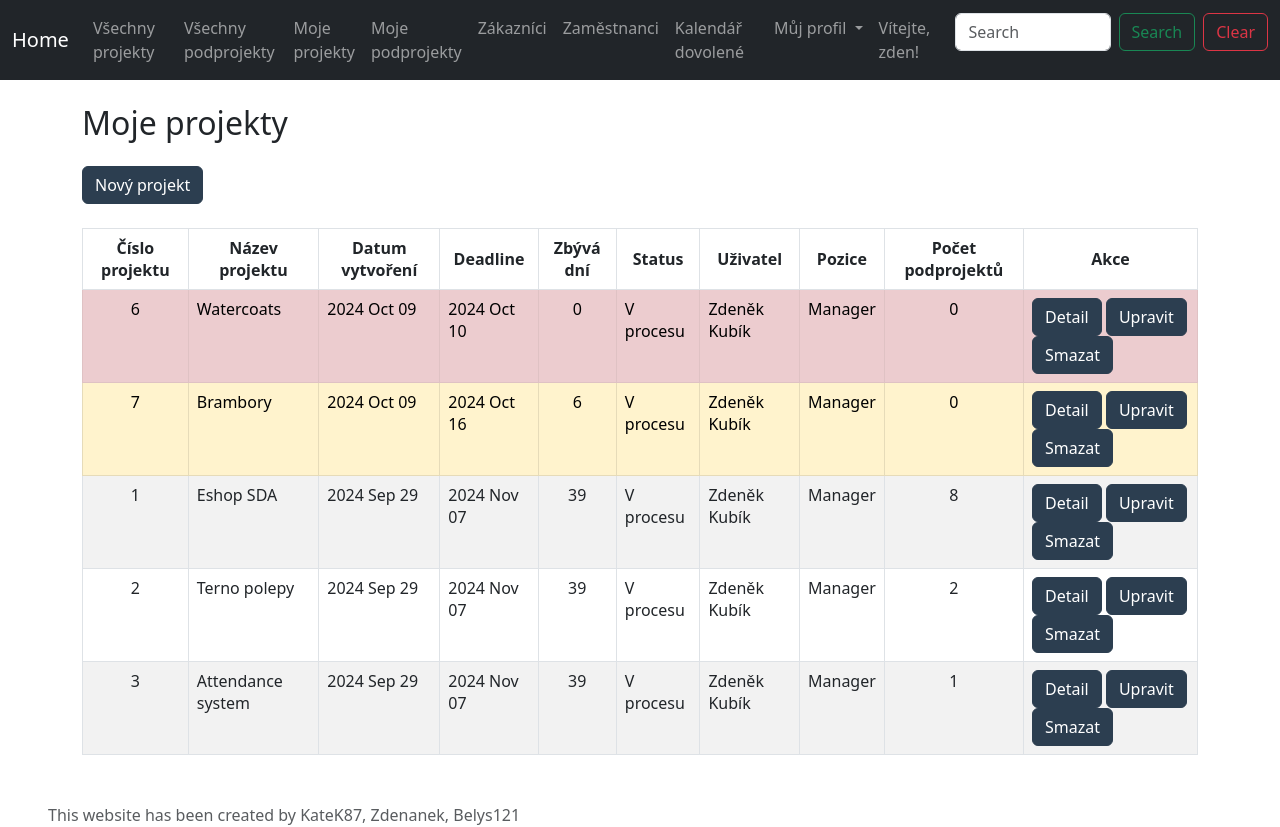
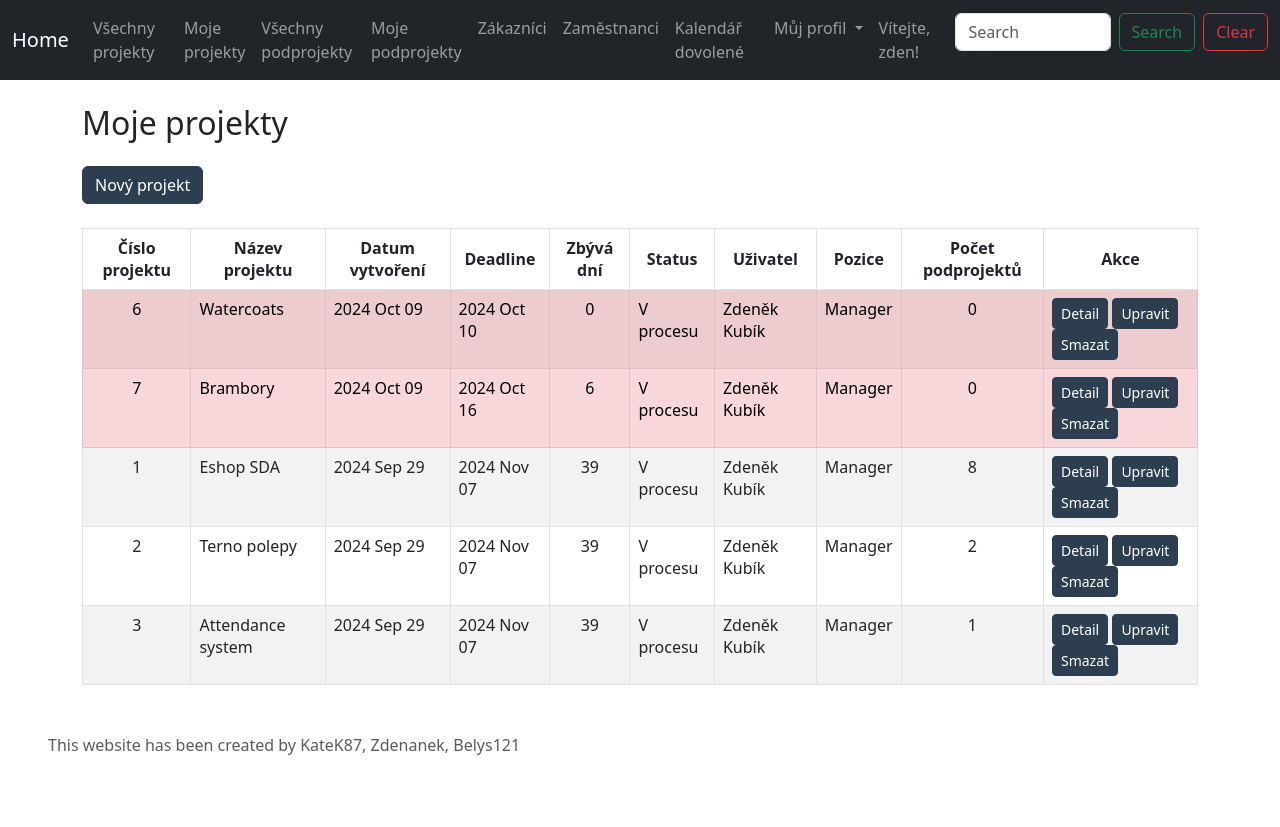
Before and after one commit to zdenanek/EmployeeHub, a Django app: page /navbar_contracts/ in a window 1280 px wide. After the commit the page ends 755 px from the top, so only its background shows below. Run offline with Django 4.2, Linux system fonts and the light colour scheme; a user stored in the database is signed in; data comes from the database, SQL or seed files in the repository.

Commit message:
fix: update detail at html on buttons to btn-sm, application all colours warnings to homepagem ande navbar

```diff
--- a/viewer/templates/base.html
+++ b/viewer/templates/base.html
@@ -22,10 +22,10 @@
                         <a class="nav-link" href="{% url 'navbar_contracts_all' %}">Všechny projekty</a>
                     </li>
                     <li class="nav-item">
-                        <a class="nav-link" href="{% url 'navbar_subcontracts' %}">Všechny podprojekty</a>
+                        <a class="nav-link" href="{% url 'navbar_contracts' %}">Moje projekty</a>
                     </li>
                     <li class="nav-item">
-                        <a class="nav-link" href="{% url 'navbar_contracts' %}">Moje projekty</a>
+                        <a class="nav-link" href="{% url 'navbar_subcontracts' %}">Všechny podprojekty</a>
                     </li>
                     <li class="nav-item">
                         <a class="nav-link" href="{% url 'navbar_show_subcontracts' %}">Moje podprojekty</a>
--- a/viewer/templates/contracts_homepage.html
+++ b/viewer/templates/contracts_homepage.html
@@ -13,7 +13,7 @@
     <tbody class="table-group-divider">
     {% if limit %}
         {% for contract in contracts|slice:":5" %}
-        <tr class="{% if contract.delta <= 0 %}table-danger{% elif contract.delta <= 7 %}table-warning{% endif %}">
+        <tr class="{% if contract.delta <= 7 %}table-danger{% elif contract.delta <= 14 %}table-warning{% endif %}">
             <td align="center">{{ contract.id }}</td>
             <td>{{ contract.contract_name }}</td>
             <td>{{ contract.deadline }}</td>
--- a/viewer/templates/detail_subcontract.html
+++ b/viewer/templates/detail_subcontract.html
@@ -13,7 +13,7 @@
     <h2 class="mt-4">Detail podprojektu č. {{ subcontract.subcontract_number }}</h2>
     <p class="mt-4">Číslo projektu: {{ subcontract.contract.pk }}</p>
     <p>Název podprojektu: {{ subcontract.contract.contract_name }} - {{ subcontract.subcontract_name }}</p>
-    <p>Vytvořeno: {{ subcontract.created | date:"d M Y"}}</p>
+    <p>Vytvořeno: {{ subcontract.created | date:"d.m.Y" }}</p>
 
 
     <h4>Komentáře</h4>
@@ -24,7 +24,7 @@
             <tr>
                 <th class="text-center align-middle">Poř. číslo</th>
                 <th class="text-center align-middle">Komentář</th>
-                <th class="text-center align-middle">Datum</th>
+                <th class="text-center align-middle">Datum zadání</th>
             </tr>
         </thead>
         <tbody>
--- a/viewer/templates/navbar_contracts.html
+++ b/viewer/templates/navbar_contracts.html
@@ -26,7 +26,7 @@
     </thead>
     <tbody>
         {% for contract in contracts %}
-        <tr class="{% if contract.delta <= 0 %}table-danger{% elif contract.delta <= 7 %}table-warning{% endif %}">
+        <tr class="{% if contract.delta <= 7 %}table-danger{% elif contract.delta <= 14 %}table-warning{% endif %}">
             <td align="center">{{ contract.id }}</td>
             <td>{{ contract.contract_name }}</td>
             <td>{{ contract.created|date:"Y M d" }}</td>
@@ -43,9 +43,9 @@
             </td>
             <td align="center">{{ contract.subcontracts.count }}</td>
             <td>
-                <a href="{% url 'contract_detail' contract.id %}" class="btn btn-custom">Detail</a>
-                <a href="{% url 'contract_update' contract.pk %}" class="btn btn-custom">Upravit</a>
-                <a href="{% url 'contract_delete' contract.pk %}" class="btn btn-custom">Smazat</a>
+                <a href="{% url 'contract_detail' contract.id %}" class="btn btn-custom btn-sm">Detail</a>
+                <a href="{% url 'contract_update' contract.pk %}" class="btn btn-custom btn-sm">Upravit</a>
+                <a href="{% url 'contract_delete' contract.pk %}" class="btn btn-custom btn-sm">Smazat</a>
             </td>
         </tr>
         {% empty %}
--- a/viewer/templates/navbar_customers.html
+++ b/viewer/templates/navbar_customers.html
@@ -25,8 +25,8 @@
                 <td>{{ customer.first_name }} {{ customer.last_name }}</td>
                 <td>{{ customer.created }}</td>
                 <td>
-                    <a href="{% url 'customer_update' customer.pk %}" class="btn btn-custom">Upravit</a>
-                    <a href="{% url 'customer_delete' customer.pk %}" class="btn btn-custom">Smazat</a>
+                    <a href="{% url 'customer_update' customer.pk %}" class="btn btn-custom btn-sm">Upravit</a>
+                    <a href="{% url 'customer_delete' customer.pk %}" class="btn btn-custom btn-sm">Smazat</a>
                 </td>
             </tr>
             {% endfor %}
--- a/viewer/templates/navbar_subcontracts.html
+++ b/viewer/templates/navbar_subcontracts.html
@@ -19,11 +19,11 @@
         </thead>
         <tbody>
             {% for subcontract in subcontracts %}
-            <tr>
+            <tr class="{% if subcontract.delta <= 7 %}table-danger{% elif subcontract.delta <= 14 %}table-warning{% endif %}">
                 <td align="center">{{ subcontract.contract.pk }} - {{ subcontract.subcontract_number }}</td>
                 <td>{{ subcontract.contract.contract_name }} - {{ subcontract.subcontract_name }}</td>
                 <td align="center">{{ subcontract.contract.delta }}</td>
-                <td><a href="{% url 'subcontract_detail' contract_pk=subcontract.contract.pk subcontract_number=subcontract.subcontract_number %}" class="btn btn-custom">Detail</a></td>
+                <td><a href="{% url 'subcontract_detail' contract_pk=subcontract.contract.pk subcontract_number=subcontract.subcontract_number %}" class="btn btn-custom btn-sm">Detail</a></td>
             </tr>
             {% endfor %}
         </tbody>
--- a/viewer/templates/subcontract.html
+++ b/viewer/templates/subcontract.html
@@ -20,12 +20,12 @@
         </thead>
         <tbody>
             {% for subcontract in subcontracts %}
-            <tr>
+            <tr class="{% if subcontract.delta <= 7 %}table-danger{% elif subcontract.delta <= 14 %}table-warning{% endif %}">
                 <td align="center">{{ subcontract.contract.pk}} - {{ subcontract.subcontract_number }}</td>
                 <td>{{ subcontract.contract.contract_name }} - {{ subcontract.subcontract_name }}</td>
                 <td align="center">{{ subcontract.contract.delta }}</td>
                 <td>
-                    <a href="{% url 'subcontract_detail' contract_pk=subcontract.contract.pk subcontract_number=subcontract.subcontract_number %}" class="btn btn-custom">Detail</a>
+                    <a href="{% url 'subcontract_detail' contract_pk=subcontract.contract.pk subcontract_number=subcontract.subcontract_number %}" class="btn btn-custom btn-sm">Detail</a>
 <!--                    <a href="{% url 'subcontract_update' contract_pk=subcontract.contract.pk subcontract_number=subcontract.subcontract_number %}" class="btn btn-custom mt-4">Upravit</a>-->
                 </td>
             </tr>
--- a/viewer/templates/subcontracts_homepage.html
+++ b/viewer/templates/subcontracts_homepage.html
@@ -17,7 +17,7 @@
     </thead>
     <tbody class="table-group-divider">
         {% for subcontract in subcontracts %}
-        <tr class="{% if contract.delta <= 0 %}table-danger{% elif contract.delta <= 7 %}table-warning{% endif %}">
+        <tr class="{% if subcontract.delta <= 7 %}table-danger{% elif subcontract.delta <= 14 %}table-warning{% endif %}">
             <td align="center">{{ subcontract.contract.pk}} - {{ subcontract.subcontract_number }}</td>
             <td>{{ subcontract.subcontract_name }} - {{ subcontract.contract.contract_name }}</td>
             <td>{{ subcontract.contract.deadline }}</td>
```
Also changed, not shown: viewer/templates/navbar_contracts_all.html (+4 -4 lines).
